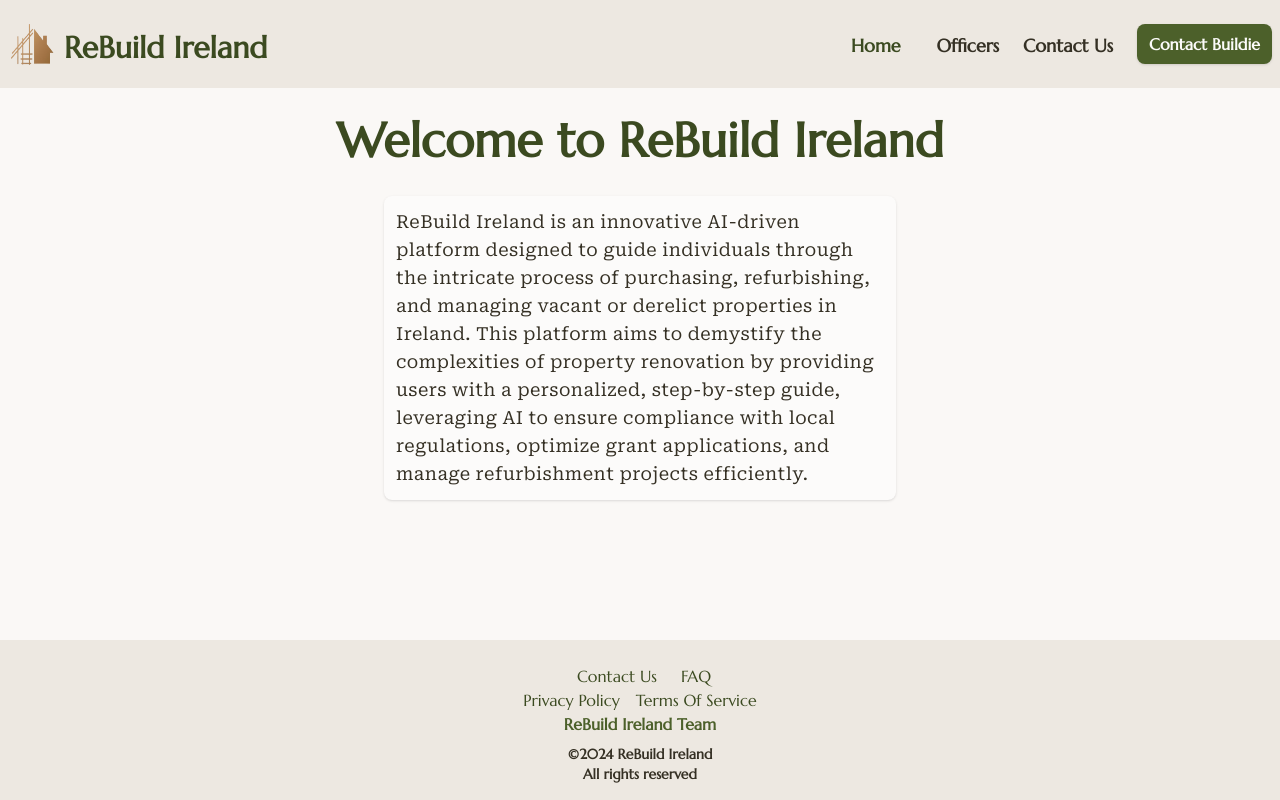
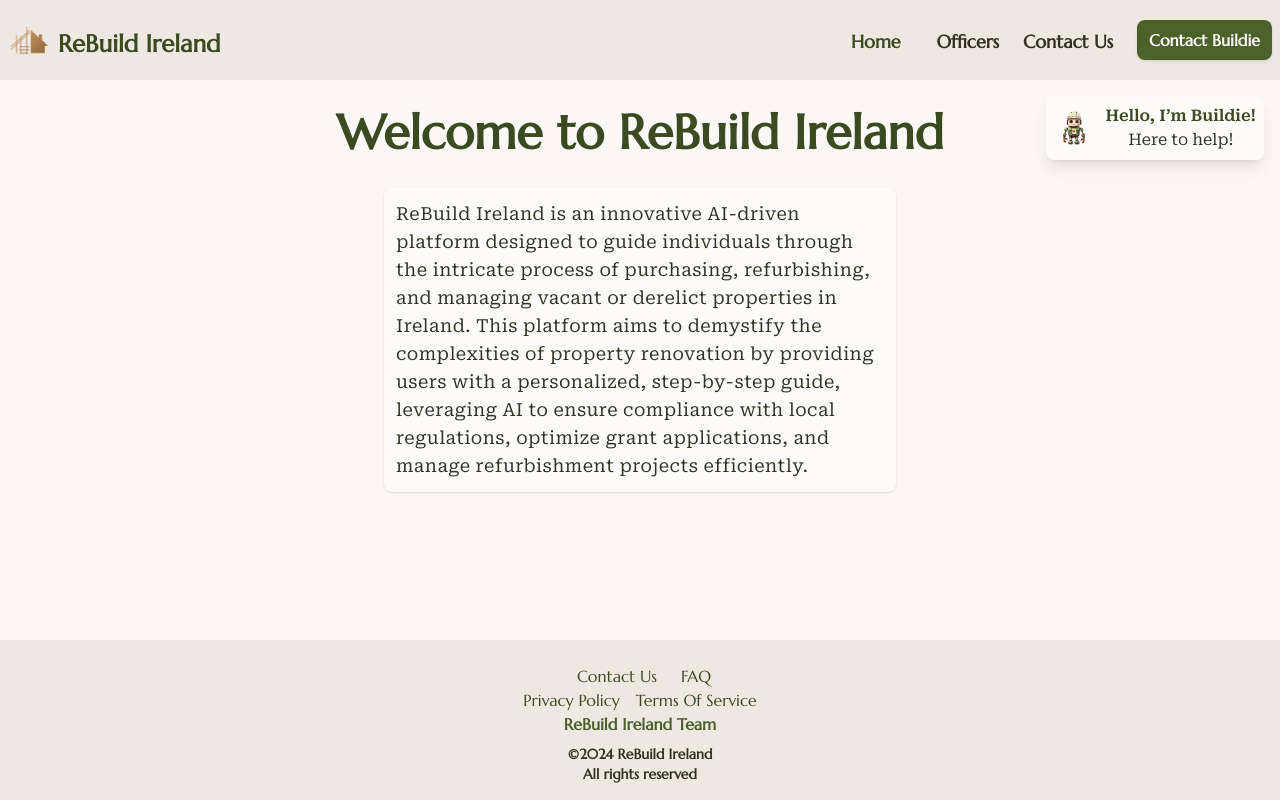
Before and after one commit to ai-avenger-teams/rebuild-ireland-frontend, a React (Vite) app: page / in a window 1280 px wide. Built offline with nearby package versions, Linux system fonts and the light colour scheme.

Commit message:
feat: add timed chatbot greeting message with auto-hide functionality

```diff
--- /dev/null
+++ b/src/components/ChatbotGreeting.jsx
@@ -0,0 +1,43 @@
+import React, { useState, useEffect } from 'react';
+
+function ChatbotGreeting() {
+  const [visible, setVisible] = useState(false);
+
+  useEffect(() => {
+    const showTimer = setTimeout(() => {
+      setVisible(true);
+    }, 1000);
+
+    const hideTimer = setTimeout(() => {
+      setVisible(false);
+    }, 6000);
+
+    return () => {
+      clearTimeout(showTimer);
+      clearTimeout(hideTimer);
+    };
+  }, []);
+
+  return (
+    <div
+      className={`fixed right-4 top-24 bg-primarylight p-2 rounded-lg shadow-lg transition-opacity duration-500 ease-in-out ${
+        visible ? 'opacity-100' : 'opacity-0'
+      }`}
+      style={{ zIndex: 1000 }}
+    >
+      <div className="flex items-center">
+        <img
+          src="src/assets/buildie1.png"
+          alt="Chatbot Buildie"
+          className="w-10 h-10 mr-3 rounded-full"
+        />
+        <div>
+          <p className="font-semibold text-customGreen">Hello, I’m Buildie!</p>
+          <p>Here to help!</p>
+        </div>
+      </div>
+    </div>
+  );
+}
+
+export default ChatbotGreeting;
--- a/src/components/Navbar.jsx
+++ b/src/components/Navbar.jsx
@@ -1,5 +1,6 @@
 import { useState } from 'react';
 import { NavLink } from 'react-router-dom';
+import { Link } from "react-router-dom";
 import { FaBars, FaTimes } from 'react-icons/fa';
 
 function Navbar() {
@@ -13,14 +14,12 @@ function Navbar() {
         <nav className="bg-secondary">
             <div className="container mx-auto flex justify-between items-center my-3 p-2">
                 {/* Logo and Company Name */}
-                <div className="flex items-center">
-                    <img
-                        src="../src/assets/logoBrown.png"
-                        alt="Company Logo"
-                        className="h-12 w-12 mr-2"
-                    />
-                    <span className="brandName text-3xl font-semibold text-customGreen pt-2">ReBuild Ireland</span>
-                </div>
+                <Link to="/" className="flex items-center">
+                    <img src="../src/assets/logoBrown.png" alt="ReBuild Ireland Logo" className="h-8 w-auto mr-2" />
+                    <span className="text-2xl font-semibold text-customGreen hover:text-customLightGreen pt-2">
+                        ReBuild Ireland
+                    </span>
+                </Link>
 
                 {/* Desktop Navigation Links */}
                 <div className="hidden md:flex space-x-6">
--- a/src/pages/ChatRoom.jsx
+++ b/src/pages/ChatRoom.jsx
@@ -2,6 +2,7 @@ import { useState } from "react";
 import { Helmet } from 'react-helmet-async';
 import ChatInputBox from "../components/ChatInputBox";
 import ChatBubble from "../components/ChatBubble";
+import ChatbotGreeting from '../components/ChatbotGreeting';
 
 // This is a simple component for rendering each chat bubble
 function ChatRoom() {
@@ -30,6 +31,7 @@ function ChatRoom() {
 					{/* Pass the addMessageToLog function to ChatInputBox */}
 					<ChatInputBox addMessage={addMessageToLog} />
 				</div>
+				<ChatbotGreeting />
 			</section>
 		</>
 	);
--- a/src/pages/Home.jsx
+++ b/src/pages/Home.jsx
@@ -1,4 +1,5 @@
 import { Helmet } from 'react-helmet-async';
+import ChatbotGreeting from '../components/ChatbotGreeting';
 
 function Home() {
     return (
@@ -15,6 +16,7 @@ function Home() {
                     refurbishing, and managing vacant or derelict properties in Ireland. This platform aims to demystify the complexities of property renovation
                     by providing users with a personalized, step-by-step guide, leveraging AI to ensure compliance with local regulations, optimize grant applications,
                     and manage refurbishment projects efficiently.</p>
+                <ChatbotGreeting />
             </div>
         </>
     );
```
Also changed, not shown: src/assets/buildie1.png (added). Lines whose indentation alone changed are shown as unchanged.
